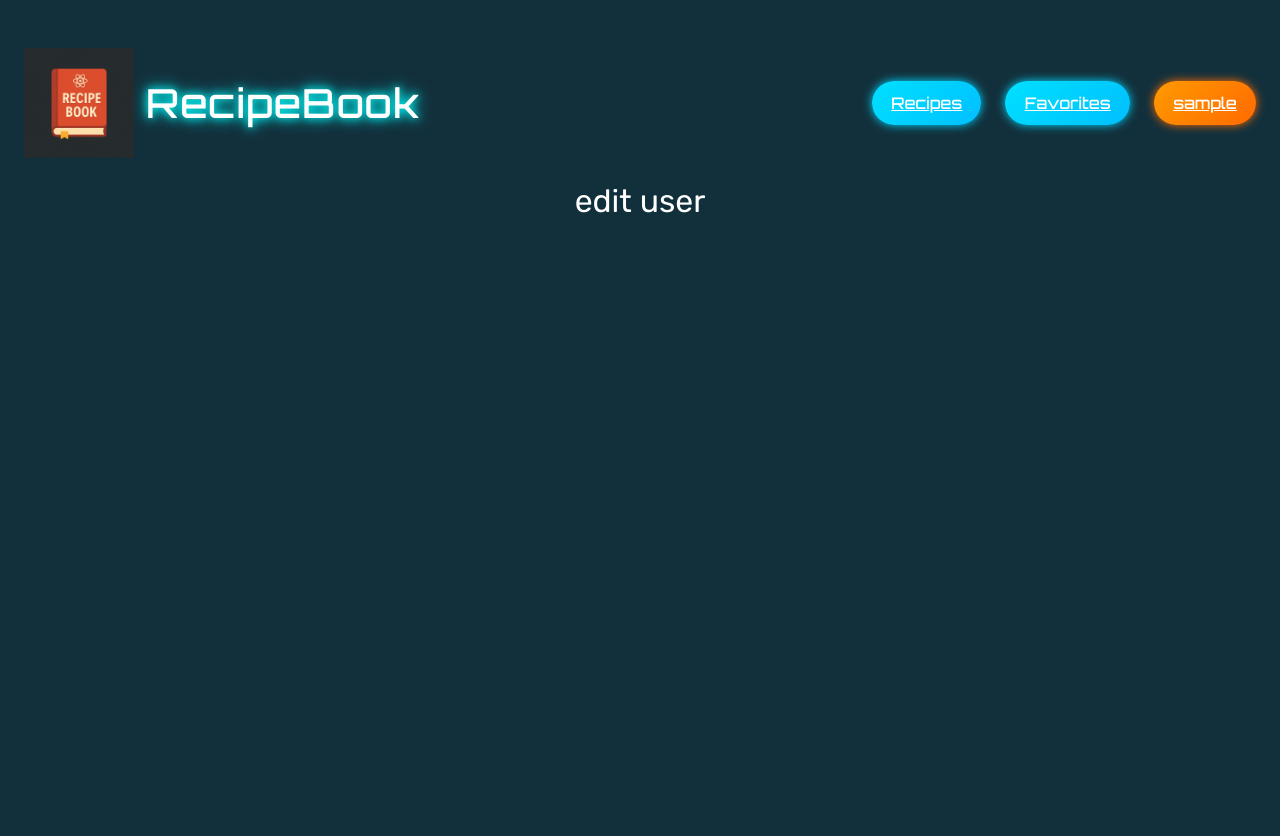
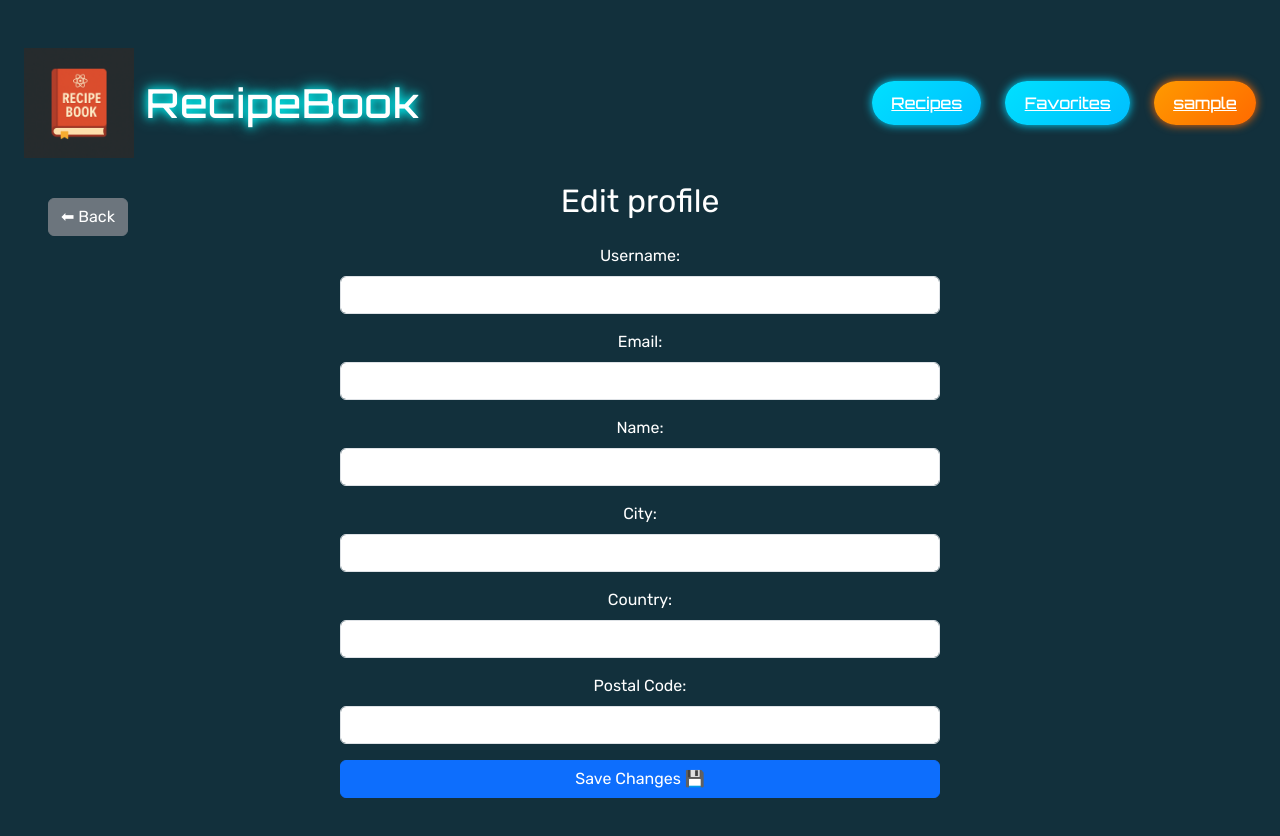
Before and after one commit to PaalBrugger/RecipeBook, a React (Vite) app in the folder ClientApp/: page /EditUser in a window 1280 px wide. Shown: the top 836 px of the page. Built offline with nearby package versions, Linux system fonts and the light colour scheme; no server answers; sample sign-in values are in the browser's storage.

Commit message:
Added EditUser page

```diff
--- a/ClientApp/src/pages/EditUser.jsx
+++ b/ClientApp/src/pages/EditUser.jsx
@@ -1,9 +1,160 @@
-function Edituser() {
+import BackButton from "../components/BackButton";
+import { useAuth } from "../services/AuthProvider";
+import { useState, useEffect, useRef } from "react";
+import { toast } from "react-toastify";
+import { useNavigate } from "react-router-dom";
+
+function EditUser() {
+  const { token, logout } = useAuth();
+  const [username, setUsername] = useState("");
+  const [email, setEmail] = useState("");
+  const [name, setName] = useState("");
+  const [city, setCity] = useState("");
+  const [country, setCountry] = useState("");
+  const [postalCode, setPostalCode] = useState("");
+
+  const oldUsernameRef = useRef("");
+
+  const navigate = useNavigate();
+
+  // Load user data
+  useEffect(() => {
+    if (!token) return;
+
+    fetch("http://localhost:5091/api/user/me", {
+      method: "GET",
+      headers: {
+        Authorization: `Bearer ${token}`,
+        "Content-Type": "application/json",
+      },
+    })
+      .then((res) => res.json())
+      .then((data) => {
+        oldUsernameRef.current = data.userName;
+        setUsername(data.userName);
+        setEmail(data.email);
+        setName(data.name);
+        setCity(data.city);
+        setCountry(data.country);
+        setPostalCode(data.postalCode);
+      });
+  }, [token]);
+
+  // Update user data
+  async function handleSubmit(e) {
+    e.preventDefault();
+    const response = await fetch("http://localhost:5091/api/user/me", {
+      method: "PUT",
+      headers: {
+        Authorization: `Bearer ${token}`,
+        "Content-Type": "application/json",
+      },
+      body: JSON.stringify({
+        username,
+        email,
+        name,
+        city,
+        country,
+        postalCode,
+      }),
+    });
+
+    if (!response.ok) {
+      const error = await response.json();
+      console.error("Update failed:", error);
+      throw new Error("Failed to update user");
+    }
+    toast.success(`Changes saved 💾`);
+
+    if (oldUsernameRef.current !== username) {
+      await logout();
+      toast.info("Logged out");
+      navigate("/");
+    } else {
+      navigate(-1);
+    }
+    return await response.json();
+  }
+
   return (
-    <div>
-      <h2>edit user</h2>
-    </div>
+    <>
+      <BackButton className="position-absolute start-0 mt-3 ms-5" />
+
+      <h2 className="mb-4">Edit profile</h2>
+
+      <div className="container mt-4">
+        <form
+          onSubmit={handleSubmit}
+          className="mx-auto"
+          style={{ maxWidth: "600px" }}
+        >
+          <div className="mb-3">
+            <label className="form-label">Username:</label>
+            <input
+              type="text"
+              className="form-control"
+              value={username}
+              onChange={(e) => setUsername(e.target.value)}
+            />
+          </div>
+
+          <div className="mb-3">
+            <label className="form-label">Email:</label>
+            <input
+              type="email"
+              className="form-control"
+              value={email}
+              onChange={(e) => setEmail(e.target.value)}
+            />
+          </div>
+
+          <div className="mb-3">
+            <label className="form-label">Name:</label>
+            <input
+              type="text"
+              className="form-control"
+              value={name}
+              onChange={(e) => setName(e.target.value)}
+            />
+          </div>
+
+          <div className="mb-3">
+            <label className="form-label">City:</label>
+            <input
+              type="text"
+              className="form-control"
+              value={city}
+              onChange={(e) => setCity(e.target.value)}
+            />
+          </div>
+
+          <div className="mb-3">
+            <label className="form-label">Country:</label>
+            <input
+              type="text"
+              className="form-control"
+              value={country}
+              onChange={(e) => setCountry(e.target.value)}
+            />
+          </div>
+
+          <div className="mb-3">
+            <label className="form-label">Postal Code:</label>
+            <input
+              type="text"
+              className="form-control"
+              value={postalCode}
+              onChange={(e) => setPostalCode(e.target.value)}
+            />
+          </div>
+
+          <button type="submit" className="btn btn-primary w-100">
+            Save Changes 💾
+          </button>
+        </form>
+      </div>
+    </>
   );
 }
 
-export default Edituser;
+export default EditUser;
```
